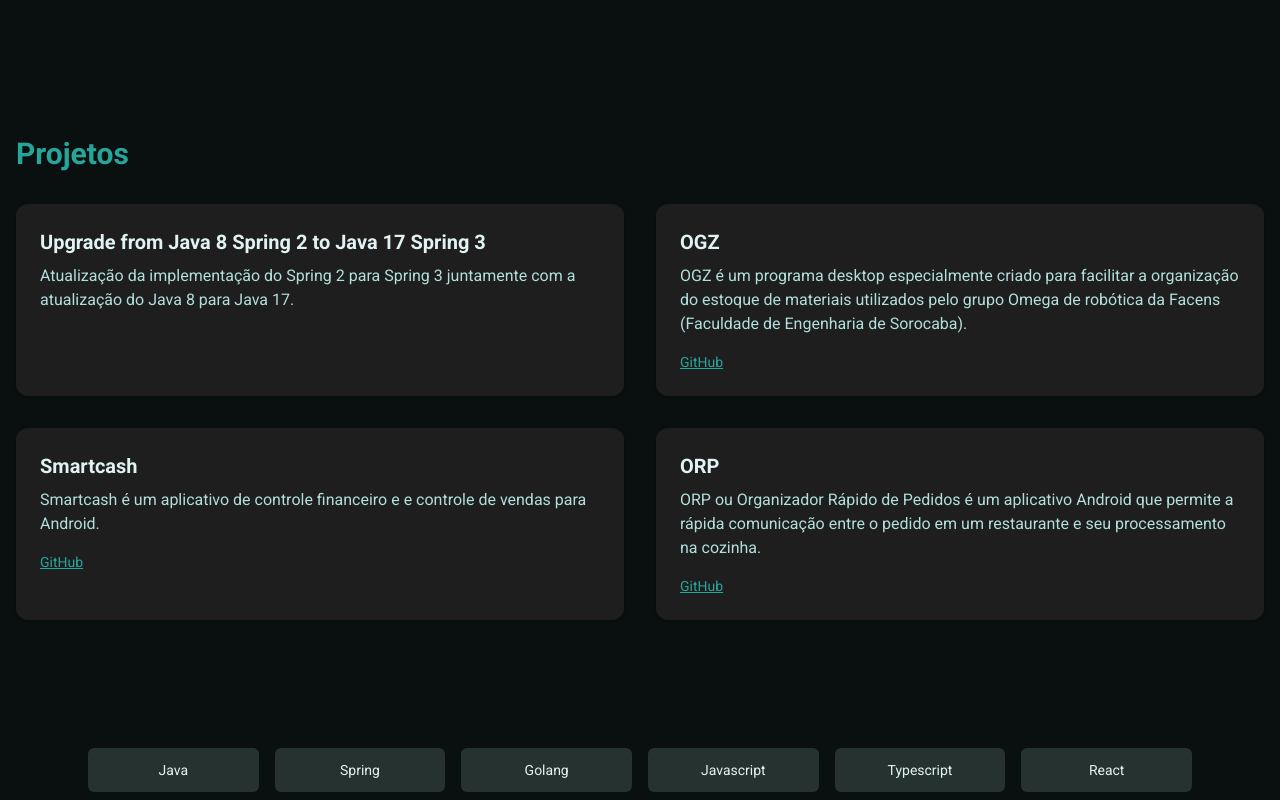
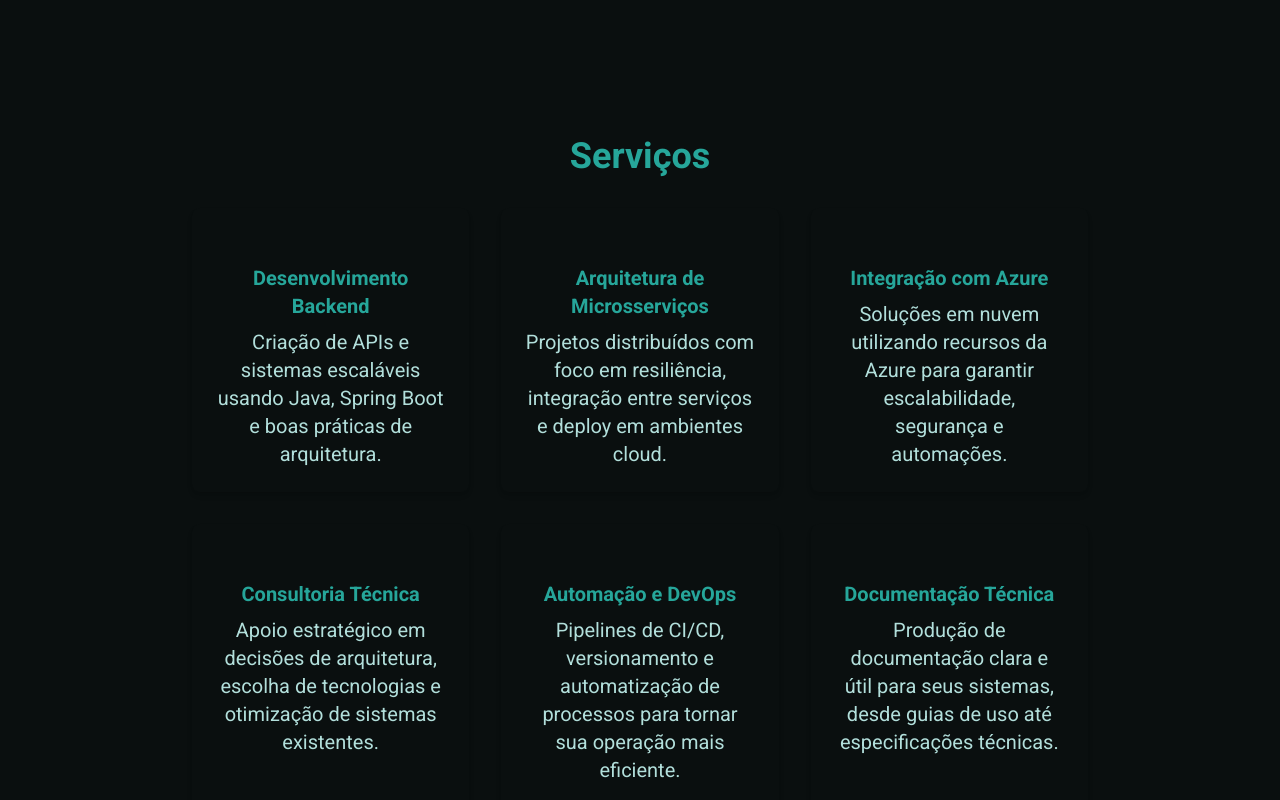
Before and after one commit to ekonuma/portfolio, a Next.js app: page / in a window 1280 px wide. Shown: the part 760-1560 px from the top of the page. Built offline with nearby package versions, Linux system fonts and the light colour scheme.

Commit message:
feat: adicionado sercao de servicos

```diff
--- a/src/app/page.tsx
+++ b/src/app/page.tsx
@@ -47,6 +47,54 @@ export default function Home() {
             >
               Mande sua mensagem!
             </button>
+          </div>
+        </section>
+
+        <section id="servicos" className="mt-24 px-4 text-center">
+          <h2 className="text-4xl font-bold mb-8 text-[#26A69A]">Serviços</h2>
+
+          <div className="max-w-4xl mx-auto grid grid-cols-1 sm:grid-cols-2 lg:grid-cols-3 gap-8 text-[#B2DFDB] text-base sm:text-lg lg:text-xl">
+            <div className="bg-[#0A0F0F] p-6 rounded-lg shadow-md hover:shadow-lg transition">
+              <h3 className="text-[#26A69A] font-semibold text-xl mb-2">Desenvolvimento Backend</h3>
+              <p>
+                Criação de APIs e sistemas escaláveis usando Java, Spring Boot e boas práticas de arquitetura.
+              </p>
+            </div>
+
+            <div className="bg-[#0A0F0F] p-6 rounded-lg shadow-md hover:shadow-lg transition">
+              <h3 className="text-[#26A69A] font-semibold text-xl mb-2">Arquitetura de Microsserviços</h3>
+              <p>
+                Projetos distribuídos com foco em resiliência, integração entre serviços e deploy em ambientes cloud.
+              </p>
+            </div>
+
+            <div className="bg-[#0A0F0F] p-6 rounded-lg shadow-md hover:shadow-lg transition">
+              <h3 className="text-[#26A69A] font-semibold text-xl mb-2">Integração com Azure</h3>
+              <p>
+                Soluções em nuvem utilizando recursos da Azure para garantir escalabilidade, segurança e automações.
+              </p>
+            </div>
+
+            <div className="bg-[#0A0F0F] p-6 rounded-lg shadow-md hover:shadow-lg transition">
+              <h3 className="text-[#26A69A] font-semibold text-xl mb-2">Consultoria Técnica</h3>
+              <p>
+                Apoio estratégico em decisões de arquitetura, escolha de tecnologias e otimização de sistemas existentes.
+              </p>
+            </div>
+
+            <div className="bg-[#0A0F0F] p-6 rounded-lg shadow-md hover:shadow-lg transition">
+              <h3 className="text-[#26A69A] font-semibold text-xl mb-2">Automação e DevOps</h3>
+              <p>
+                Pipelines de CI/CD, versionamento e automatização de processos para tornar sua operação mais eficiente.
+              </p>
+            </div>
+
+            <div className="bg-[#0A0F0F] p-6 rounded-lg shadow-md hover:shadow-lg transition">
+              <h3 className="text-[#26A69A] font-semibold text-xl mb-2">Documentação Técnica</h3>
+              <p>
+                Produção de documentação clara e útil para seus sistemas, desde guias de uso até especificações técnicas.
+              </p>
+            </div>
           </div>
         </section>
 
--- a/src/components/Navbar.tsx
+++ b/src/components/Navbar.tsx
@@ -31,6 +31,9 @@ export default function Navbar() {
           </li>
           <li>
             <Link href="/#sobre" className="hover:text-[#1DE9B6]">Sobre</Link>
+          </li>
+          <li>
+            <Link href="/#servicos" className="hover:text-[#1DE9B6]">Serviços</Link>
           </li>
           <li>
             <Link href="/#projetos" className="hover:text-[#1DE9B6]">Projetos</Link>
```
Lines whose indentation alone changed are shown as unchanged.
